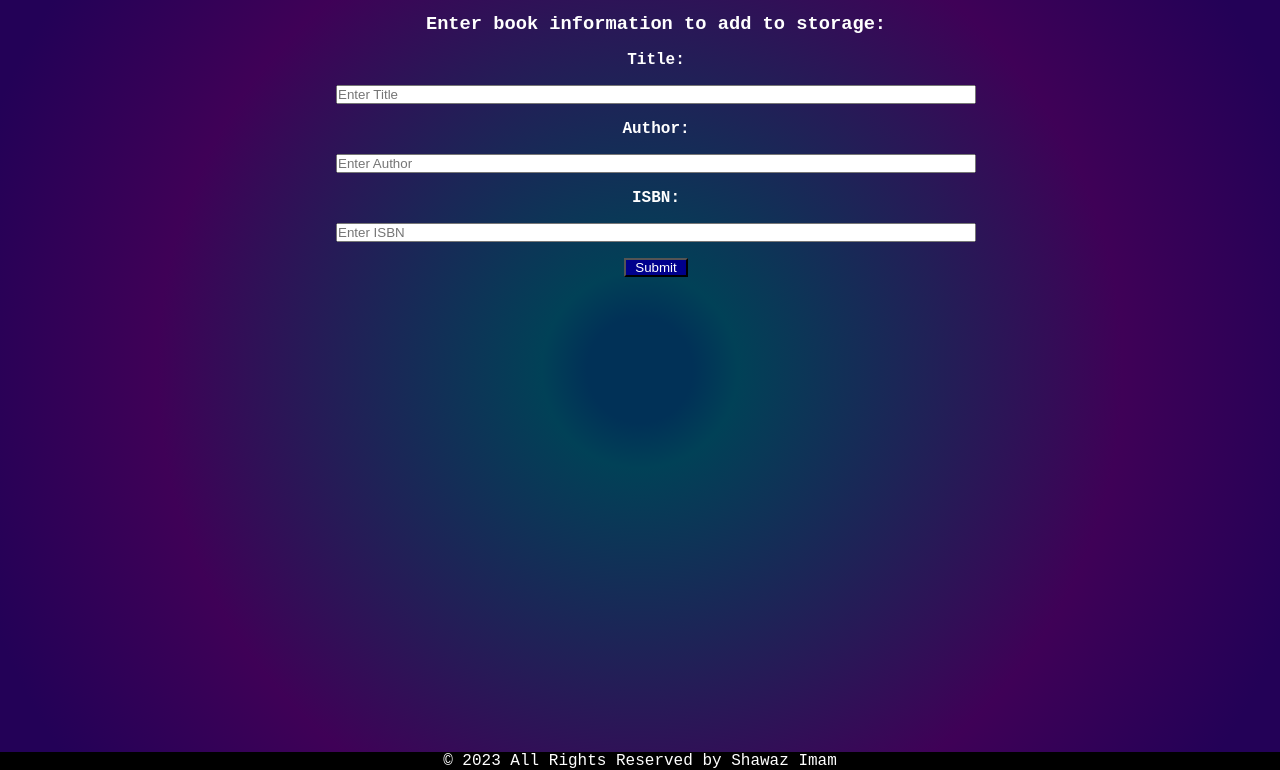
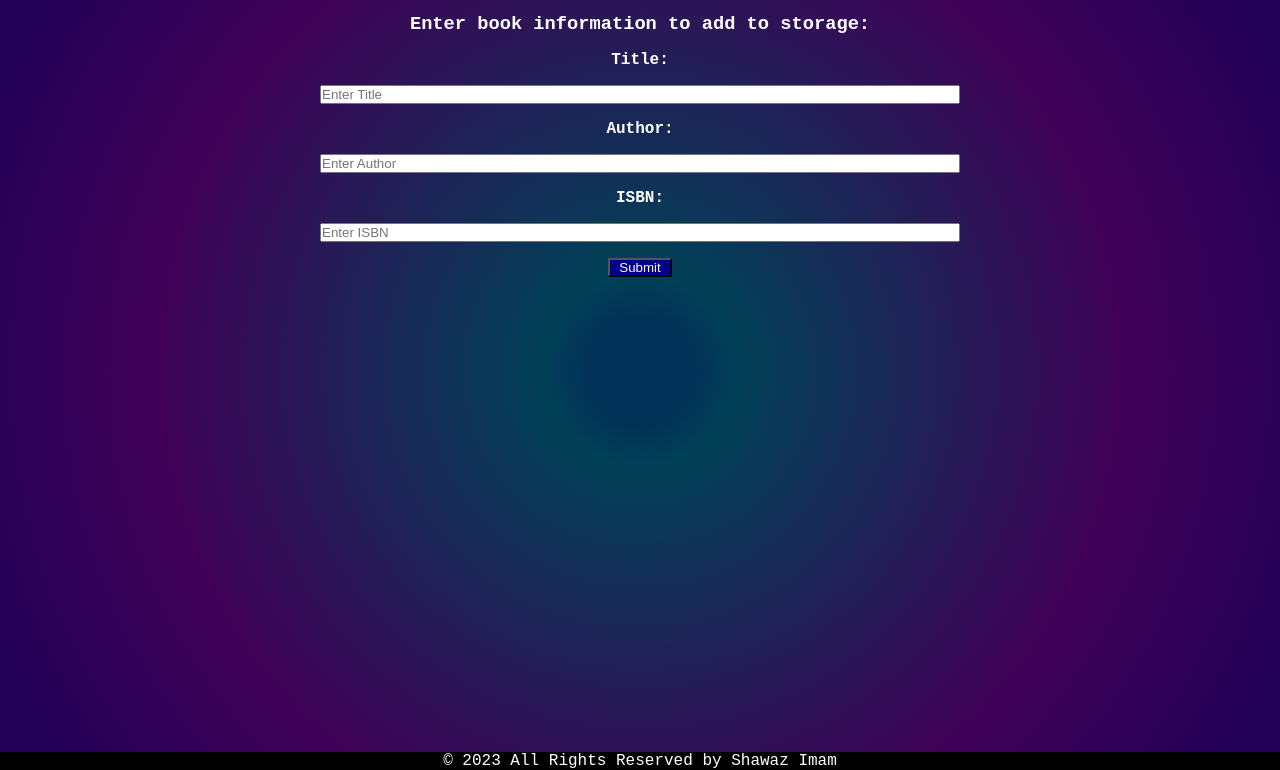
Before and after one commit to shawazi/JS_06_Library_App, a website: page index.html in a window 1280 px wide. Shown: the part 30-800 px from the top of the page. Drawn offline with Linux system fonts and the light colour scheme.

Commit message:
centered

```diff
--- a/main.css
+++ b/main.css
@@ -25,7 +25,7 @@ header {
 
 #input-container {
     margin-top: 1rem;
-    margin-left: 1rem;
+    /* margin-left: 1rem; */
     width: 100%;
     display: flex;
     flex-direction: column;
```
